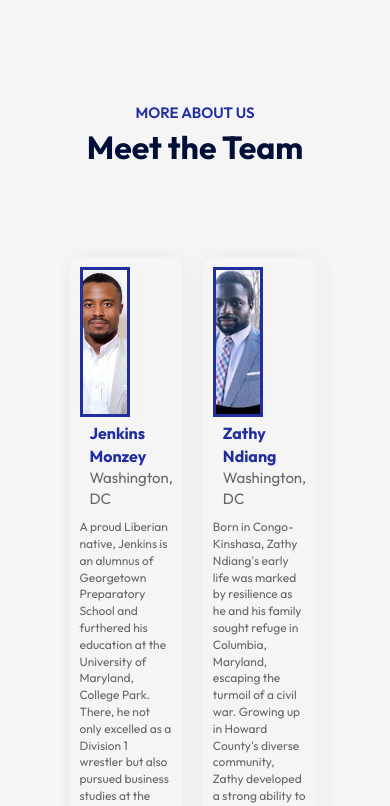
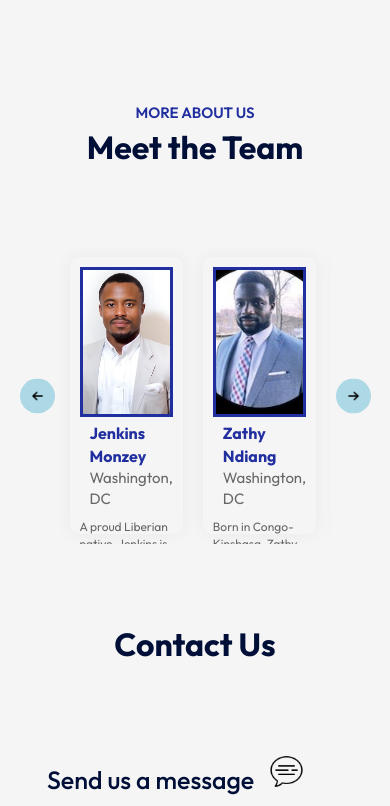
Before and after one commit to dtaplin21/the-Unnamed-Farm-Ltd, a React (Vite) app: page / in a window 390 px wide. Shown: the part 3975-4781 px from the top of the page. Built offline with nearby package versions, Linux system fonts and the light colour scheme; a web font is replaced by a local one.

Commit message:
fixed media sizes

```diff
--- a/src/Components/Team/Team.css
+++ b/src/Components/Team/Team.css
@@ -63,7 +63,7 @@
 /* ------ media Query ------*/
 
 
-@media (max-width: 600px){
+@media (max-width: 800px){
     .team{
         padding: 0 40px;
 
@@ -89,11 +89,15 @@
         margin-bottom: 10px;
         font-size:"12px"
     }
-    .team-info h3{
+    .team-info h3 {
         font-size: 16px;
     }
-    .slider p{
+    .slider p {
         font-size: 12px;
-        height: 50%
+        height: 5px;
+    }
+
+    .slide img {
+        width: 100%
     }
 }
--- a/src/Components/Team/Team.jsx
+++ b/src/Components/Team/Team.jsx
@@ -8,7 +8,7 @@ import Jenkins from '../../assets/Jenkins.jpeg'
 import Zathy from '../../assets/Zathy.jpeg'
 import Dom from '../../assets/Dom.jpeg'
 import Fallah from '../../assets/falllah.JPG'
-import Darcy from '../../assets/darcy-new.JPEG'
+import Darcy from '../../assets/Darcy-new.jpg'
 
 const Team = () => {
 
```
Also changed, not shown: src/assets/Darcy-new.jpg (renamed from src/assets/darcy-new.JPEG).
